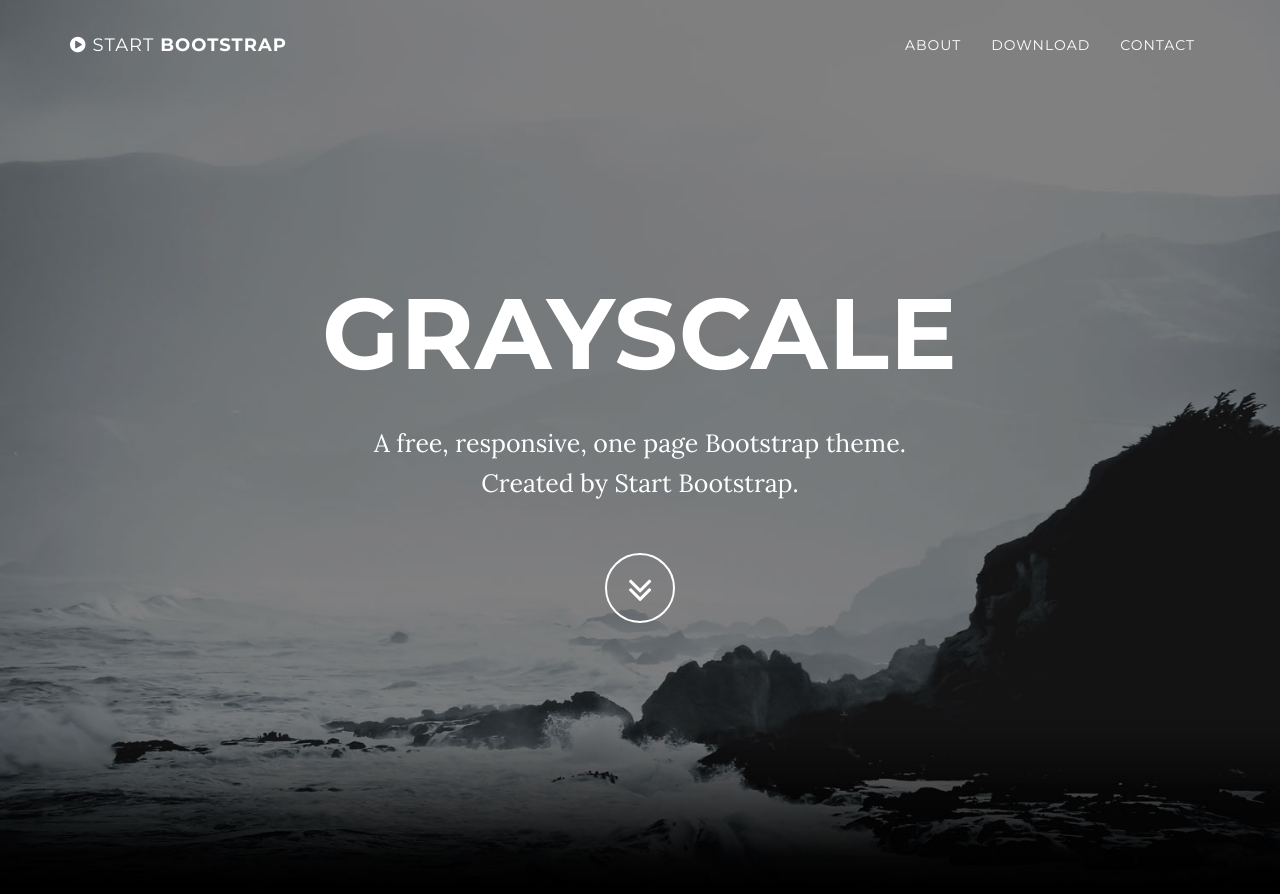
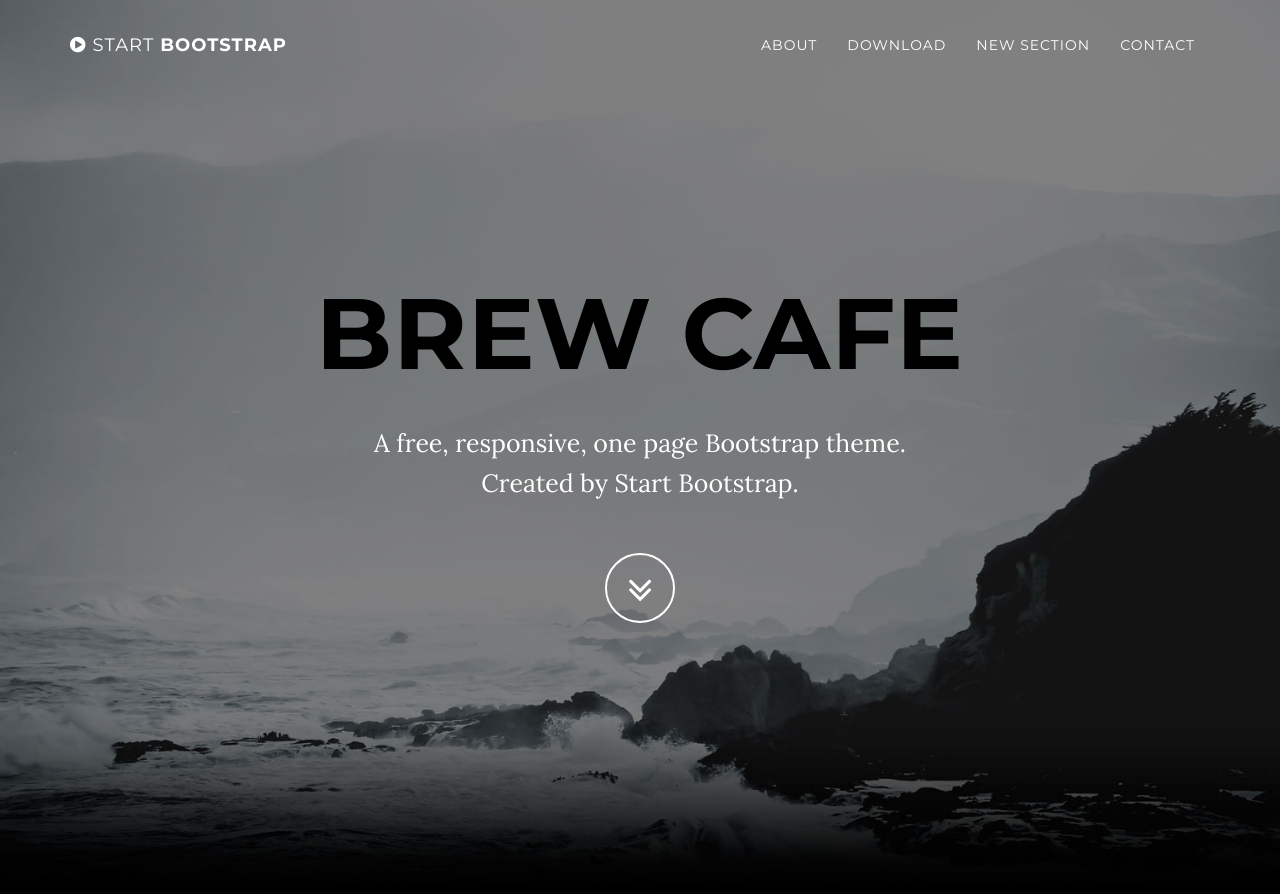
Before and after one commit to CharleneMolino/brew, a Jekyll site: the page built from index.html, in a window 1280 px wide and 900 px high. Shown: the top 894 px of the window. Built offline with Jekyll 4.4.1, drawn with Linux system fonts in a browser that asks for light colours; some of the changed text lies outside the part shown.

Commit message:
learning how to update

```diff
--- a/css/grayscale.css
+++ b/css/grayscale.css
@@ -153,6 +153,7 @@
 
 .intro .intro-body .brand-heading {
     font-size: 40px;
+    color: black;
 }
 
 .intro .intro-body .intro-text {
--- a/index.html
+++ b/index.html
@@ -28,6 +28,9 @@
                         <a class="page-scroll" href="#download">Download</a>
                     </li>
                     <li>
+                      <a class="page-scroll" href="#new-section">New Section</a>
+                    </li>
+                    <li>
                         <a class="page-scroll" href="#contact">Contact</a>
                     </li>
                 </ul>
@@ -43,7 +46,7 @@
             <div class="container">
                 <div class="row">
                     <div class="col-md-8 col-md-offset-2">
-                        <h1 class="brand-heading">Grayscale</h1>
+                        <h1 class="brand-heading">Brew Cafe</h1>
                         <p class="intro-text">A free, responsive, one page Bootstrap theme.<br>Created by Start Bootstrap.</p>
                         <a href="#about" class="btn btn-circle page-scroll">
                             <i class="fa fa-angle-double-down animated"></i>
@@ -76,6 +79,16 @@
                     <a href="http://startbootstrap.com/template-overviews/grayscale/" class="btn btn-default btn-lg">Visit Download Page</a>
                 </div>
             </div>
+        </div>
+    </section>
+
+    <section id="new-section" class="content-section text-center">
+      <div class="row">
+        <div class="col-lg-8 col-lg-offset-2">
+            <h2>This is new</h2>
+            <p>You can download Grayscale for free on the preview page at Start Bootstrap.</p>
+            <a href="http://startbootstrap.com/template-overviews/grayscale/" class="btn btn-default btn-lg">Visit Download Page</a>
+          </div>
         </div>
     </section>
 
```
